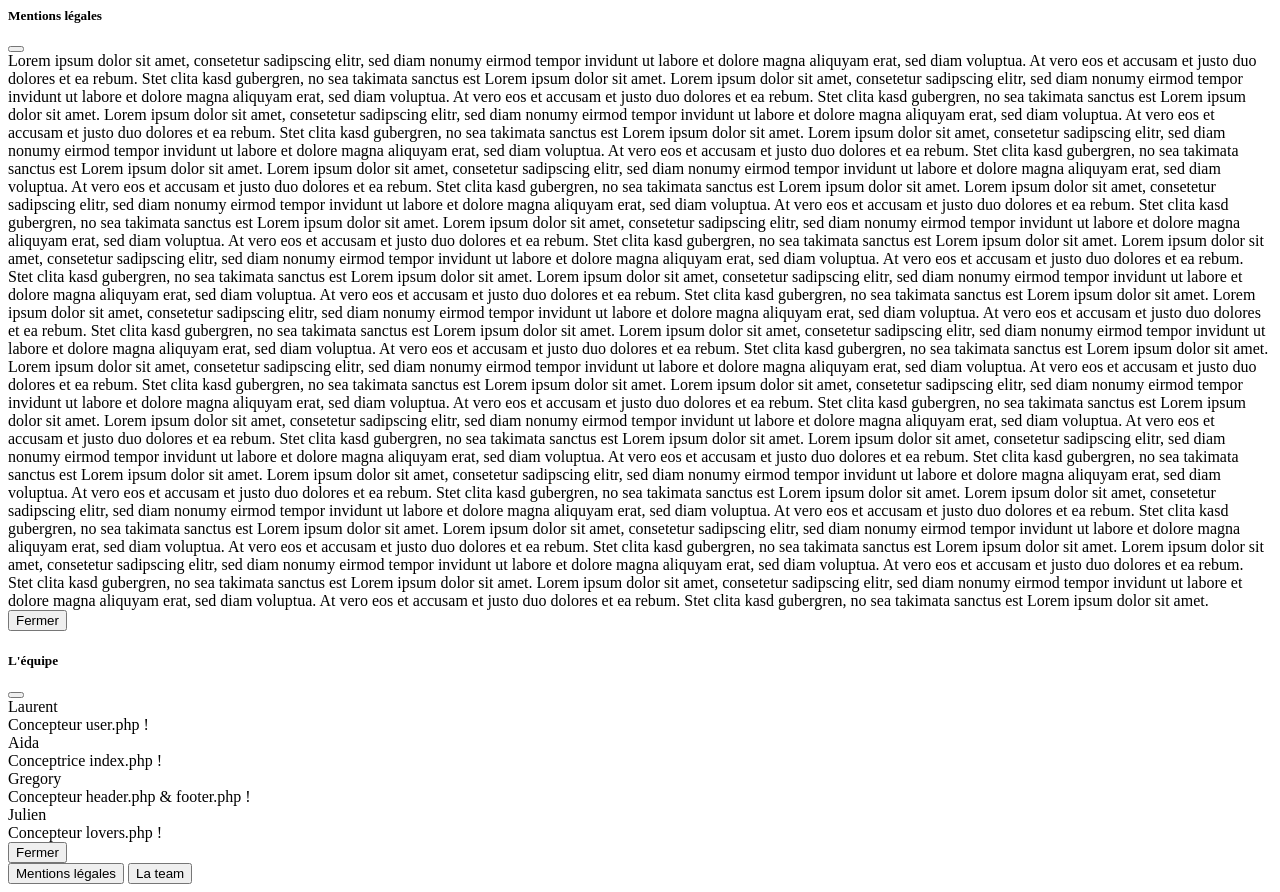
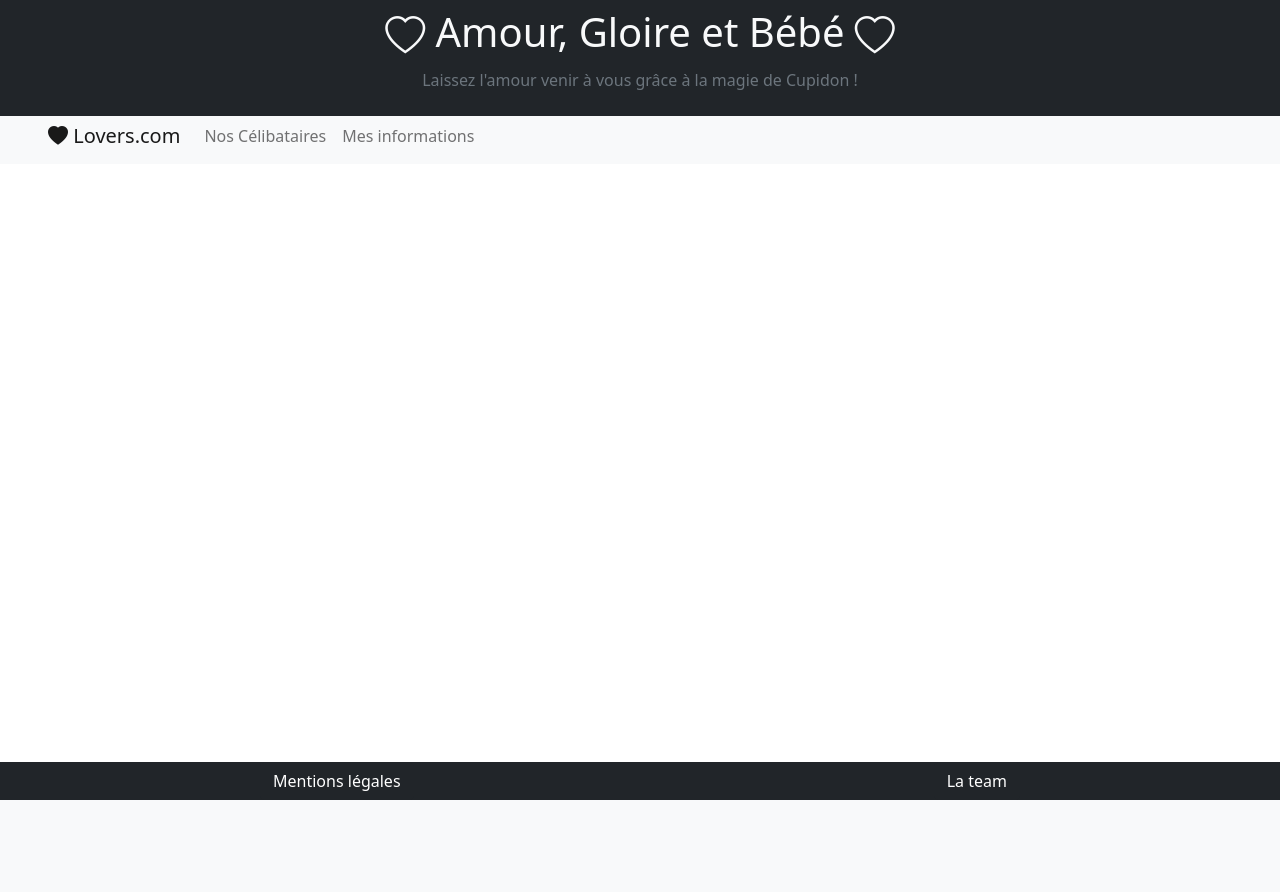
Before and after one commit to Pwcca92/lovers.com, a PHP site: page /views/footer.php in a window 1280 px wide. After the commit the page ends 800 px from the top, so only its background shows below. Run offline with PHP 8.4, Linux system fonts and the light colour scheme; some libraries are stand-ins or nearby versions.

Commit message:
Version 2 header.php & footer.php Modification de header : gestion des marges, theme et affichage correcte de la barre de navigation Ajout des modals dans le footer : Mentions légales & Team

```diff
--- a/views/footer.php
+++ b/views/footer.php
@@ -1,3 +1,6 @@
+<?php include_once('header.php'); ?>
+
+<!-- Begin of footer -->
 <footer>
     <div class="modal fade" id="modalLegalContent" data-bs-backdrop="static" data-bs-keyboard="false" tabindex="0" aria-labelledby="staticBackdropLabel" aria-hidden="true">
         <div class="modal-dialog modal-lg modal-dialog-scrollable">
@@ -16,17 +19,17 @@
         </div>
     </div>
 
-    <!-- Vertically centered scrollable modal for the team -->
-    <div class="modal fade" id="modalTeam" data-bs-backdrop="static" data-bs-keyboard="false" tabindex="0" aria-labelledby="staticBackdropLabel" aria-hidden="true">
+    <!-- Vertically centered modal and cards for the team -->
+    <div class="modal fade" id="modalTeam" data-bs-backdrop="static" data-bs-keyboard="false" tabindex="-1" aria-labelledby="staticBackdropLabel" aria-hidden="true">
         <div class="modal-dialog modal-lg modal-dialog-scrollable">
             <div class="modal-content">
                 <div class="modal-header">
-                    <h5 class="modal-title" id="staticBackdropLabel">L'équipe</h5>
+                    <h5 class="modal-title w-100 text-center" id="staticBackdropLabel">Qui sommes nous ?</h5>
                     <button type="button" class="btn-close" data-bs-dismiss="modal" aria-label="Close"></button>
                 </div>
                 <div class="modal-body">
-                    <div class="row">
-                        <div class="col-6">
+                    <div class="row my-3">
+                        <div class="col-6 m-auto">
                             <div class="card">
                                 <div class="card-header">
                                     Laurent
@@ -36,7 +39,7 @@
                                 </div>
                             </div>
                         </div>
-                        <div class="col-6">
+                        <div class="col-6 m-auto">
                             <div class="card">
                                 <div class="card-header">
                                     Aida
@@ -48,9 +51,9 @@
                         </div>
                     </div>
 
-                    <div class="row">
+                    <div class="row my-3">
                         <div class="col-6">
-                            <div class="card">
+                            <div class="card m-auto">
                                 <div class="card-header">
                                     Gregory
                                 </div>
@@ -61,7 +64,7 @@
                         </div>
 
                         <div class="col-6">
-                            <div class="card">
+                            <div class="card m-auto">
                                 <div class="card-header">
                                     Julien
                                 </div>
--- a/views/header.php
+++ b/views/header.php
@@ -21,7 +21,7 @@
     <!-- Header 2 rows -->
     <header>
         <div class="container-full p-2 mx-auto bg-dark">
-            <h1 class="text-light text-center fs-1"> Amour, Gloire et Bébé </h1>
+            <h1 class="text-light text-center fs-1"><i class="bi bi-heart align-middle"></i> Amour, Gloire et Bébé <i class="bi bi-heart align-middle"></i></h1>
             <p class="text-muted text-center">
                 Laissez l'amour venir à vous grâce à la magie de Cupidon !
             </p>
@@ -29,7 +29,7 @@
     </header>
 
     <!-- Add a navbar -->
-            <nav class="navbar pt-0 navbar-expand-lg navbar-light bg-light sticky-top">
+    <nav class="navbar px-5 pt-0 navbar-expand-lg navbar-light bg-light sticky-top">
         <a class="navbar-brand" href="index.php"><i class="bi bi-heart-fill"></i> Lovers.com</a>
         <button class="navbar-toggler" type="button" data-toggle="collapse" data-target="#navbarSupportedContent" aria-controls="navbarSupportedContent" aria-expanded="false" aria-label="Toggle navigation">
             <span class="navbar-toggler-icon"></span>
```
Lines whose indentation alone changed are shown as unchanged.
